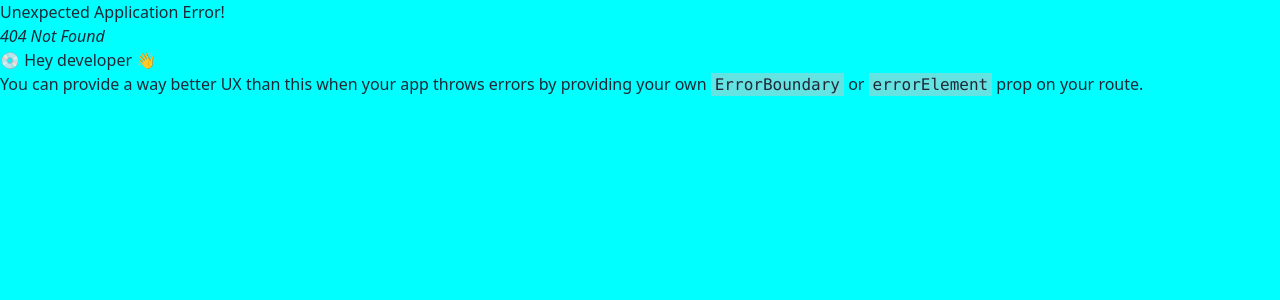
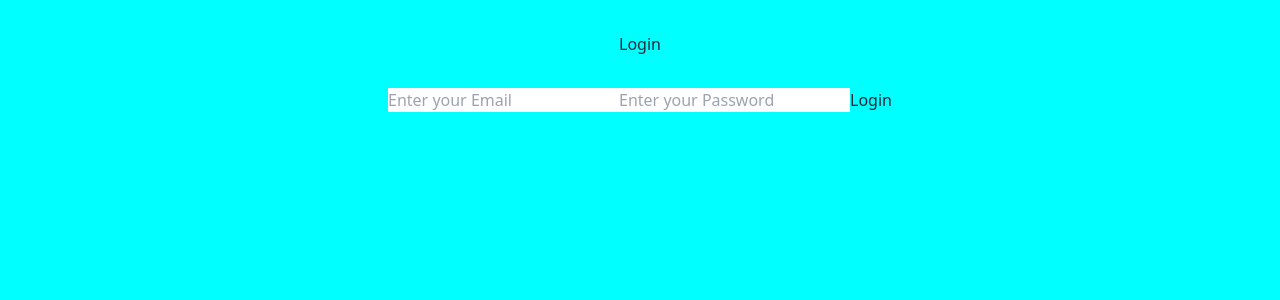
Before and after one commit to Hassan9khan/Firebase-Todo-React, a React (Vite) app: page /signin in a window 1280 px wide. Before the commit this address had no page. Shown: the top 300 px of the page. Built offline with nearby package versions, Linux system fonts and the light colour scheme.

Commit message:
modified

```diff
--- a/src/main.jsx
+++ b/src/main.jsx
@@ -14,11 +14,11 @@ const router = createBrowserRouter([
     children: [
       {
         path: '/',
-        element: <Signin/>,
+        element: <Register/>,
       },
       {
-        path: 'register',
-        element: <Register/>,
+        path: 'signin',
+        element: <Signin/>,
       },
       {
         path: 'todo',
--- a/src/pages/Register.jsx
+++ b/src/pages/Register.jsx
@@ -1,41 +1,42 @@
 import { getAuth, createUserWithEmailAndPassword } from "firebase/auth";
-
 import React, { useRef, useState } from "react";
-import { VscAccount } from "react-icons/vsc";
 import { auth } from "../config/config";
-import { useNavigate } from "react-router-dom";
+import { Link, useNavigate } from "react-router-dom";
 
 const Register = () => {
-  const [data, setData] = useState("");
+  // const [data, setData] = useState("");
   const email = useRef();
   const password = useRef();
-  let navigate = useNavigate()
+  let navigate = useNavigate();
 
   const getValue = (event) => {
     event.preventDefault();
     console.log(email.current.value);
     console.log(password.current.value);
 
-    createUserWithEmailAndPassword(auth, email.current.value, password.current.value)
+    const auth = getAuth();
+    createUserWithEmailAndPassword(
+      auth,
+      email.current.value,
+      password.current.value
+    )
       .then((userCredential) => {
         // Signed up
         const user = userCredential.user;
         console.log(user);
-        navigate('todo')
+        navigate("/signin");
       })
       .catch((error) => {
         const errorMessage = error.message;
         console.log(errorMessage);
-
       });
   };
 
   return (
     <>
-      <h1>Login</h1>
-
       <div className="flex justify-center">
         <div>
+          <h1>Register</h1>
           <form onSubmit={getValue}>
             <input
               type="text"
@@ -44,13 +45,14 @@ const Register = () => {
               ref={email}
             />
             <input
-              type="text"
+              type="password"
               placeholder="password"
               className="input input-bordered input-secondary w-full max-w-xs m-3"
               ref={password}
             />
             <button type="submit">Submit</button>
           </form>
+          <Link to="signin"><button className="btn btn-primary">Already a User</button></Link>
         </div>
       </div>
     </>
--- a/src/pages/Signin.jsx
+++ b/src/pages/Signin.jsx
@@ -1,9 +1,55 @@
-import React from 'react'
+import React, { useRef } from "react";
+import { useNavigate } from "react-router-dom";
+import { getAuth, signInWithEmailAndPassword } from "firebase/auth";
 
 const Signin = () => {
+  const email = useRef();
+  const password = useRef();
+  let navigate = useNavigate();
+
+  const getValue = (event) => {
+    event.preventDefault();
+    console.log(email.current.value);
+    console.log(password.current.value);
+
+    const auth = getAuth();
+    signInWithEmailAndPassword(
+      auth,
+      email.current.value,
+      password.current.value
+    )
+      .then((userCredential) => {
+        const user = userCredential.user;
+        console.log(user);
+        navigate('/todo')
+      })
+      .catch((error) => {
+        const errorMessage = error.message;
+        console.log(errorMessage);
+      });
+
+    email.current.value = "";
+    password.current.value = "";
+  };
+
   return (
-    <div>Signin</div>
-  )
-}
+    <>
+      <div className="text-center">
+        <div>
+          <h1 className="p-8">Login </h1>
+          <form onSubmit={getValue}>
+            <input type="email" placeholder="Enter your Email" ref={email} />
+            <input
+              type="password"
+              placeholder="Enter your Password"
+              ref={password}
+            />
+            <button type="submit">Login</button>
+          </form>
+        </div>
+      </div>
+    </>
+  );
+};
 
-export default Signin
+export default Signin;
```
